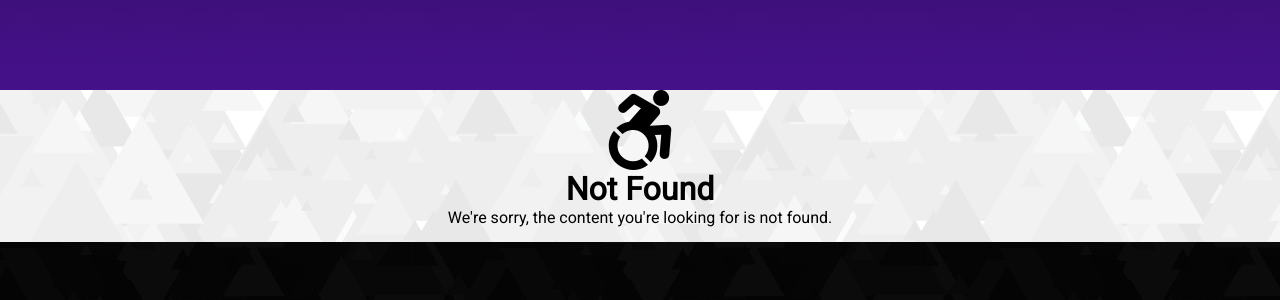
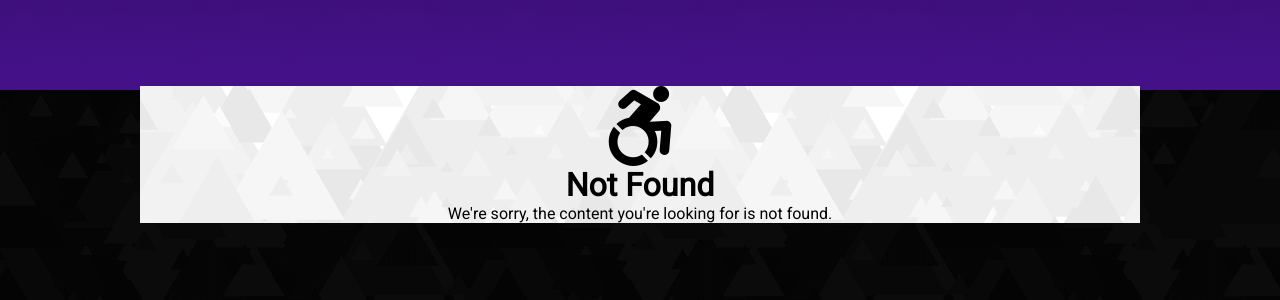
Before and after one commit to qatarigamer/Lain, a PHP site: page /public/404/index.php in a window 1280 px wide. Shown: the top 300 px of the page. Run offline with PHP 8.4, Linux system fonts and the light colour scheme; some libraries are stand-ins or nearby versions.

Commit message:
Fix? - czapek

```diff
--- a/static/css/main.css
+++ b/static/css/main.css
@@ -19,9 +19,11 @@ body {
 }
 
 .content {
-    position: center;
-    left: 100px;
-    right: 100px;
-    padding-bottom: 15px;
+    position: absolute;
+    width: 80%;
+    max-width: 1000px;
+    left: 50%;
+    top: 86px;
+    transform: translateX(-50%);
     background-image: url(http://verge.moe/assets/images/light-triangles.png) !important;
 }
```
